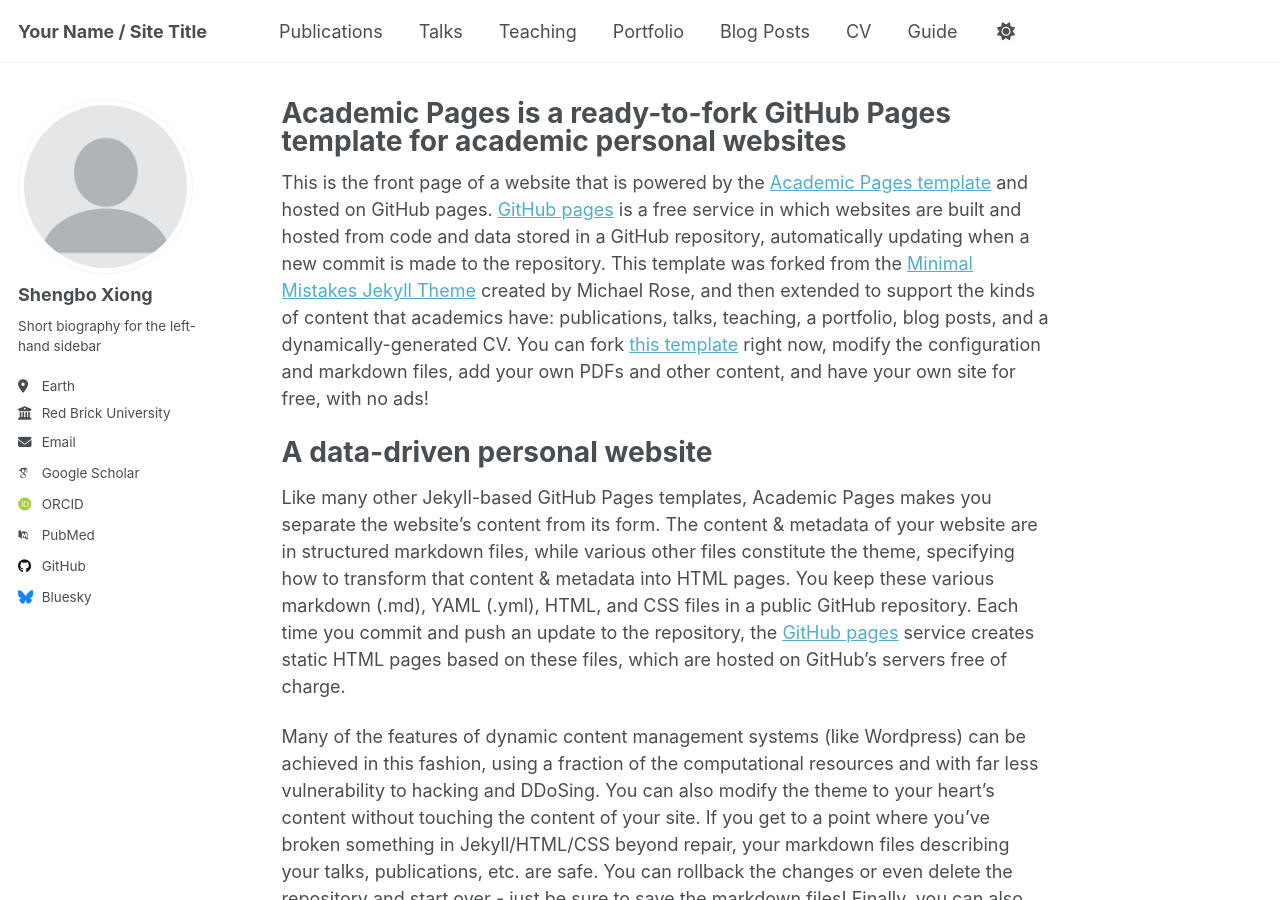
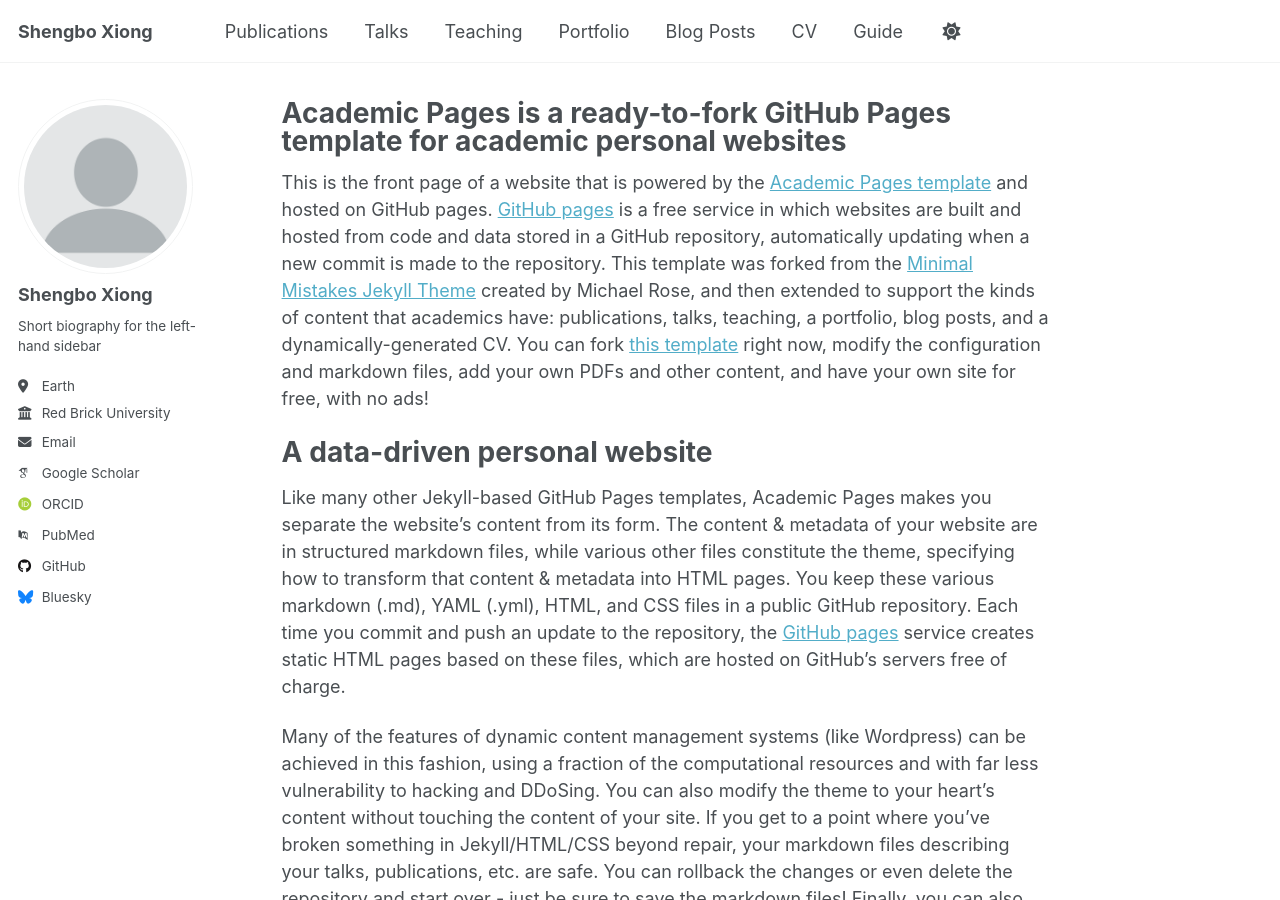
Before and after one commit to coderEuler/coderEuler.github.io, a Jekyll site: the page built from _pages/about.md, in a window 1280 px wide and 900 px high. Built offline with Jekyll 4.4.1, drawn with Linux system fonts in a browser that asks for light colours; some web fonts are replaced.

Commit message:
Update _config.yml

```diff
--- a/_config.yml
+++ b/_config.yml
@@ -9,7 +9,7 @@
 # Basic Site Settings
 locale                   : "en-US"
 site_theme               : "default"
-title                    : "Your Name / Site Title"
+title                    : "Shengbo Xiong"
 title_separator          : "-"
 name                     : &name "Your Name"
 description              : &description "personal description"
```
